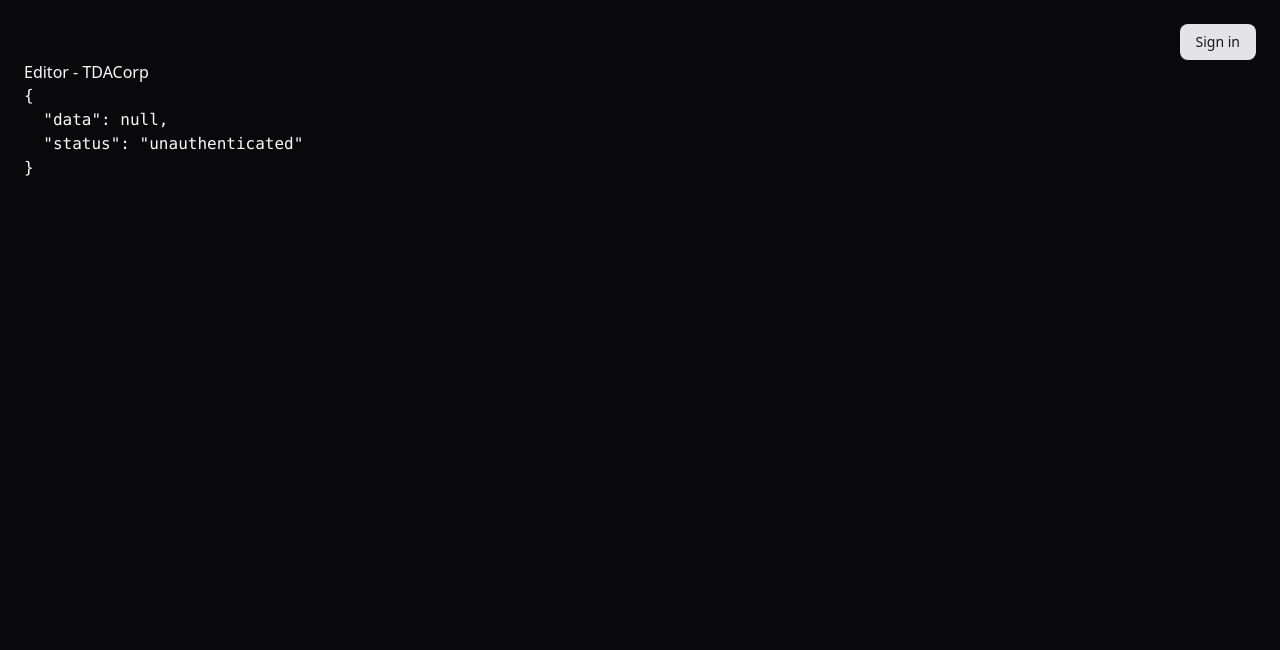
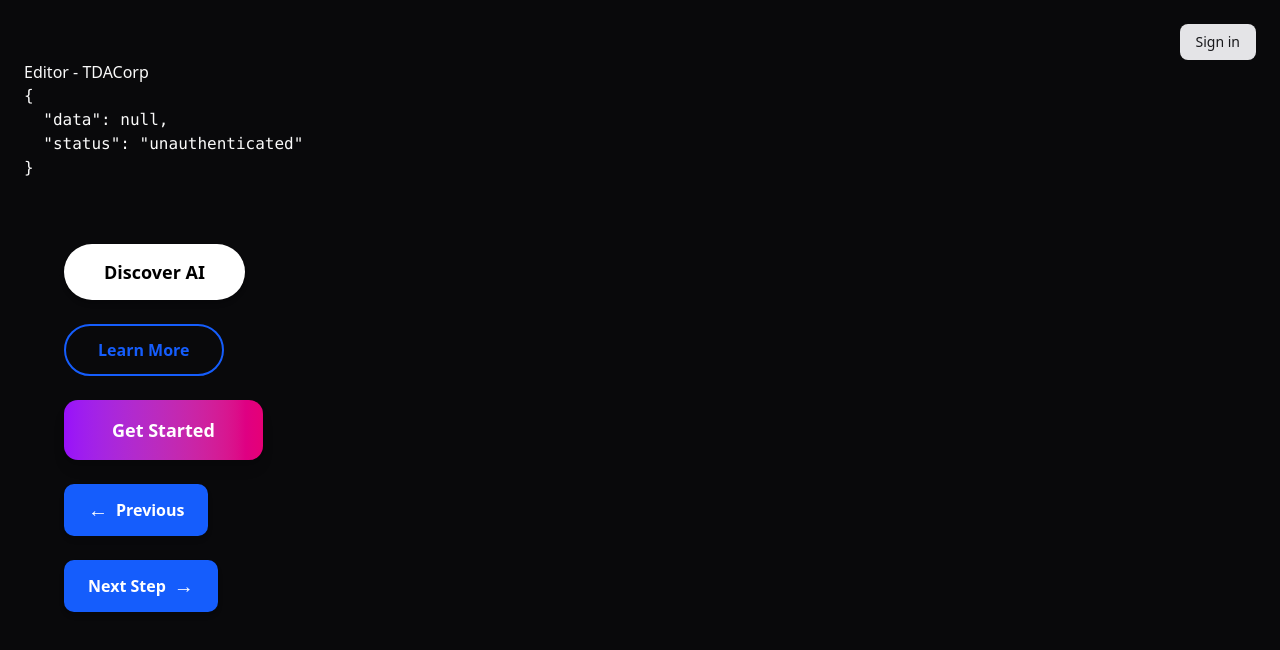
Before and after one commit to tdacorp/v1-prototype-editor, a Next.js app: page / in a window 1280 px wide. Shown: the top 650 px of the page. Built offline with nearby package versions, Linux system fonts and the light colour scheme; no server answers.

Commit message:
feat(button): render button form schema

```diff
--- a/src/app/page.tsx
+++ b/src/app/page.tsx
@@ -1,5 +1,9 @@
 "use client"
 
+
+
+import Buttoncomp from "@/components/button/button"
+import { defaultButton, gradientButton, iconLeftButton, iconRightButton, outlinedButton } from "@/components/button/defaults"
 import { Button } from "@/components/ui/button"
 import { signOut, useSession } from "next-auth/react"
 import Link from "next/link"
@@ -19,6 +23,15 @@ export default function Home() {
       </div>
       <h1>Editor - TDACorp</h1>
       <pre>{JSON.stringify(session, null, 2)}</pre>
+
+    <div className="min-h-screen p-10">
+
+      <Buttoncomp data={defaultButton} />
+      <Buttoncomp data={outlinedButton} />
+      <Buttoncomp data={gradientButton} />
+      <Buttoncomp data={iconLeftButton} />
+      <Buttoncomp data={iconRightButton} />
+    </div>
     </main>
   )
 }
--- /dev/null
+++ b/src/components/button/button.tsx
@@ -0,0 +1,114 @@
+import { defaultButton } from './defaults';
+import { ButtonSchema, ButtonVariantType } from './type';
+
+interface ButtonComponentProps {
+  data?: ButtonSchema;
+  onClick?: () => void;
+
+}
+export default function Buttoncomp({ data,onClick }: ButtonComponentProps) {
+
+  const buttonData: ButtonSchema = data || defaultButton;
+
+  const handleClick = () => {
+    if (buttonData.props.isDisabled) {
+      return;
+    }
+    if (onClick) {
+      onClick();
+    } else if (buttonData.props.url) {
+      window.location.href = buttonData.props.url;
+    }
+  };
+
+  const variant: ButtonVariantType = buttonData.props.variant.value;
+
+  if (variant === "rounded-full") {
+    return (
+      <div className='mt-6'>
+        <button
+          onClick={handleClick}
+          disabled={buttonData.props.isDisabled}
+          className="bg-white text-black font-semibold text-lg px-10 py-3.5 rounded-full hover:bg-gray-100 transition-all duration-300 shadow-md hover:shadow-lg"
+        >
+          {buttonData.props.label}
+        </button>
+      </div>
+    );
+  }
+
+  if (variant === "outlined") {
+    return (
+      <div className='mt-6'>
+        <button
+          onClick={handleClick}
+          disabled={buttonData.props.isDisabled}
+          className="bg-transparent border-2 border-blue-600 text-blue-600 font-semibold text-base px-8 py-3 rounded-full hover:bg-blue-50 transition-all duration-300"
+        >
+          {buttonData.props.label}
+        </button>
+      </div>
+    );
+  }
+
+  if (variant === "gradient") {
+    return (
+      <div className='mt-6'>
+        <button
+          onClick={handleClick}
+          disabled={buttonData.props.isDisabled}
+          className="bg-gradient-to-r from-purple-600 to-pink-600 text-white font-bold text-lg px-12 py-4 rounded-xl hover:from-purple-700 hover:to-pink-700 transition-all duration-300 shadow-lg hover:shadow-2xl"
+        >
+          {buttonData.props.label}
+        </button>
+      </div>
+    );
+  }
+
+  if (variant === "icon-left") {
+    return (
+      <div className='mt-6'>
+        <button
+          onClick={handleClick}
+          disabled={buttonData.props.isDisabled}
+          className="bg-blue-600 text-white font-semibold text-base px-6 py-3 rounded-lg hover:bg-blue-700 transition-all duration-300 shadow-md flex items-center gap-2"
+        >
+          {buttonData.props.icon && (
+            <span className="text-xl">{buttonData.props.icon}</span>
+          )}
+          {buttonData.props.label}
+        </button>
+      </div>
+    );
+  }
+
+  if (variant === "icon-right") {
+    return (
+      <div className='mt-6'>
+        <button
+          onClick={handleClick}
+          disabled={buttonData.props.isDisabled}
+          className="bg-blue-600 text-white font-semibold text-base px-6 py-3 rounded-lg hover:bg-blue-700 transition-all duration-300 shadow-md flex items-center gap-2"
+        >
+          {buttonData.props.label}
+          {buttonData.props.icon && (
+            <span className="text-xl">{buttonData.props.icon}</span>
+          )}
+        </button>
+      </div>
+    );
+  }
+
+
+  return (
+    <div className='mt-6'>
+      <button
+        onClick={handleClick}
+        disabled={buttonData.props.isDisabled}
+        className="bg-blue-600 text-white font-semibold text-base px-5 py-3 rounded-lg hover:bg-blue-700 transition-all duration-300 shadow-md hover:shadow-lg"
+      >
+        {buttonData.props.label}
+      </button>
+    </div>
+  );
+}
--- a/src/components/button/defaults.ts
+++ b/src/components/button/defaults.ts
@@ -4,17 +4,64 @@ export const defaultButton: ButtonSchema = {
     "id": "btn-1",
     "type": "Button",
     "status": {
-        "value": "draft",
+        "value": "published",
         "default": "draft",
         "enum": ["published", "draft"]
     },
     "props": {
-        "label": "Click Me",
+        "label": "Discover AI",
         "url": "/",
         "variant": {
-            "value": "primary",
-            "default": "primary",
-            "variant": ["primary"]
+            "value": "rounded-full",
+            "default": "rounded-full",
+            "variant": ["rounded-full"]
+        },
+        "size": {
+            "value": "lg",
+            "default": "md",
+            "enum": ["sm", "md", "lg"]
+        },
+        "alignment": "center",
+        "isDisabled": false
+    },
+    "style": {
+        "backgroundColor": "#FFFFFF",
+        "textColor": "#000000",
+        "borderRadius": "9999px",
+        "padding": "14px 40px",
+        "hoverColor": "#F3F4F6",
+        "shadow": "medium"
+    },
+    "config": {
+        "layout": "inline",
+        "responsive": true
+    },
+    "meta": {
+        "createdAt": "2025-10-25T19:46:00Z",
+        "updatedAt": "2025-10-25T19:46:00Z",
+        "lastModified": "2025-10-25T19:46:00Z",
+        "author": {
+            "id": "user-001",
+            "name": "John Doe"
+        }
+    }
+};
+
+export const outlinedButton: ButtonSchema = {
+    "id": "btn-2",
+    "type": "Button",
+    "status": {
+        "value": "published",
+        "default": "draft",
+        "enum": ["published", "draft"]
+    },
+    "props": {
+        "label": "Learn More",
+        "url": "/learn",
+        "variant": {
+            "value": "outlined",
+            "default": "outlined",
+            "variant": ["outlined"]
         },
         "size": {
             "value": "md",
@@ -25,11 +72,106 @@ export const defaultButton: ButtonSchema = {
         "isDisabled": false
     },
     "style": {
-        "backgroundColor": "#0070f3",
-        "textColor": "#ffffff",
+        "backgroundColor": "transparent",
+        "textColor": "#FFFFFF",
+        "borderRadius": "9999px",
+        "padding": "12px 32px",
+        "hoverColor": "rgba(255, 255, 255, 0.1)",
+        "shadow": "none"
+    },
+    "config": {
+        "layout": "inline",
+        "responsive": true
+    },
+    "meta": {
+        "createdAt": "2025-10-25T19:46:00Z",
+        "updatedAt": "2025-10-25T19:46:00Z",
+        "lastModified": "2025-10-25T19:46:00Z",
+        "author": {
+            "id": "user-002",
+            "name": "Jane Smith"
+        }
+    }
+};
+
+export const gradientButton: ButtonSchema = {
+    "id": "btn-3",
+    "type": "Button",
+    "status": {
+        "value": "published",
+        "default": "draft",
+        "enum": ["published", "draft"]
+    },
+    "props": {
+        "label": "Get Started",
+        "url": "/start",
+        "variant": {
+            "value": "gradient",
+            "default": "gradient",
+            "variant": ["gradient"]
+        },
+        "size": {
+            "value": "lg",
+            "default": "md",
+            "enum": ["sm", "md", "lg"]
+        },
+        "alignment": "center",
+        "isDisabled": false
+    },
+    "style": {
+        "backgroundColor": "linear-gradient(135deg, #667eea 0%, #764ba2 100%)",
+        "textColor": "#FFFFFF",
+        "borderRadius": "12px",
+        "padding": "16px 48px",
+        "hoverColor": "linear-gradient(135deg, #5568d3 0%, #6a4296 100%)",
+        "shadow": "large"
+    },
+    "config": {
+        "layout": "inline",
+        "responsive": true
+    },
+    "meta": {
+        "createdAt": "2025-10-25T19:46:00Z",
+        "updatedAt": "2025-10-25T19:46:00Z",
+        "lastModified": "2025-10-25T19:46:00Z",
+        "author": {
+            "id": "user-003",
+            "name": "Mike Johnson"
+        }
+    }
+};
+
+export const iconLeftButton: ButtonSchema = {
+    "id": "btn-4",
+    "type": "Button",
+    "status": {
+        "value": "published",
+        "default": "draft",
+        "enum": ["published", "draft"]
+    },
+    "props": {
+        "label": "Previous",
+        "url": "/previous",
+        "variant": {
+            "value": "icon-left",
+            "default": "icon-left",
+            "variant": ["icon-left"]
+        },
+        "size": {
+            "value": "md",
+            "default": "md",
+            "enum": ["sm", "md", "lg"]
+        },
+        "alignment": "center",
+        "isDisabled": false,
+        "icon": "←"
+    },
+    "style": {
+        "backgroundColor": "#3B82F6",
+        "textColor": "#FFFFFF",
         "borderRadius": "8px",
-        "padding": "12px 24px",
-        "hoverColor": "#0056c1",
+        "padding": "10px 24px",
+        "hoverColor": "#2563EB",
         "shadow": "small"
     },
     "config": {
@@ -37,12 +179,61 @@ export const defaultButton: ButtonSchema = {
         "responsive": true
     },
     "meta": {
-        "createdAt": "2025-10-10T11:00:00Z",
-        "updatedAt": "2025-10-10T12:30:00Z",
-        "lastModified": "2025-10-10T12:30:00Z",
+        "createdAt": "2025-10-25T19:46:00Z",
+        "updatedAt": "2025-10-25T19:46:00Z",
+        "lastModified": "2025-10-25T19:46:00Z",
         "author": {
-            "id": "user-001",
-            "name": "John Doe"
+            "id": "user-004",
+            "name": "Sarah Williams"
         }
     }
-}
+};
+
+
+export const iconRightButton: ButtonSchema = {
+    "id": "btn-5",
+    "type": "Button",
+    "status": {
+        "value": "published",
+        "default": "draft",
+        "enum": ["published", "draft"]
+    },
+    "props": {
+        "label": "Next Step",
+        "url": "/next",
+        "variant": {
+            "value": "icon-right",
+            "default": "icon-right",
+            "variant": ["icon-right"]
+        },
+        "size": {
+            "value": "md",
+            "default": "md",
+            "enum": ["sm", "md", "lg"]
+        },
+        "alignment": "center",
+        "isDisabled": false,
+        "icon": "→"
+    },
+    "style": {
+        "backgroundColor": "#10B981",
+        "textColor": "#FFFFFF",
+        "borderRadius": "8px",
+        "padding": "10px 24px",
+        "hoverColor": "#059669",
+        "shadow": "small"
+    },
+    "config": {
+        "layout": "inline",
+        "responsive": true
+    },
+    "meta": {
+        "createdAt": "2025-10-25T19:46:00Z",
+        "updatedAt": "2025-10-25T19:46:00Z",
+        "lastModified": "2025-10-25T19:46:00Z",
+        "author": {
+            "id": "user-005",
+            "name": "David Brown"
+        }
+    }
+};
--- a/src/components/button/type.ts
+++ b/src/components/button/type.ts
@@ -1,13 +1,23 @@
+
 export interface ButtonStatus {
   value: "published" | "draft";
   default: "published" | "draft";
   enum: ("published" | "draft")[];
 }
 
+
+export type ButtonVariantType =
+  | "default"
+  | "rounded-full"
+  | "outlined"
+  | "gradient"
+  | "icon-left"
+  | "icon-right";
+
 export interface ButtonVariant {
-  value: "primary" | "secondary" | "outline";
-  default: "primary" | "secondary" | "outline";
-  variant: ("primary" | "secondary" | "outline")[];
+  value: ButtonVariantType;
+  default: ButtonVariantType;
+  variant: ButtonVariantType[];
 }
 
 export interface ButtonSize {
@@ -33,7 +43,11 @@ export interface ButtonStyle {
   borderRadius?: string;
   padding?: string;
   hoverColor?: string;
-  shadow?: "none" | "small" | "medium" | "large";
+  shadow?:
+   "none"
+   | "small"
+   | "medium"
+   | "large";
 }
 
 export interface ButtonConfig {
@@ -61,6 +75,5 @@ export interface ButtonSchema {
   meta?: ButtonMeta;
 }
 
-export type ButtonVariantType = "primary" | "secondary" | "outline";
 export type ButtonSizeType = "sm" | "md" | "lg";
 export type ButtonStatusType = "published" | "draft";
```
